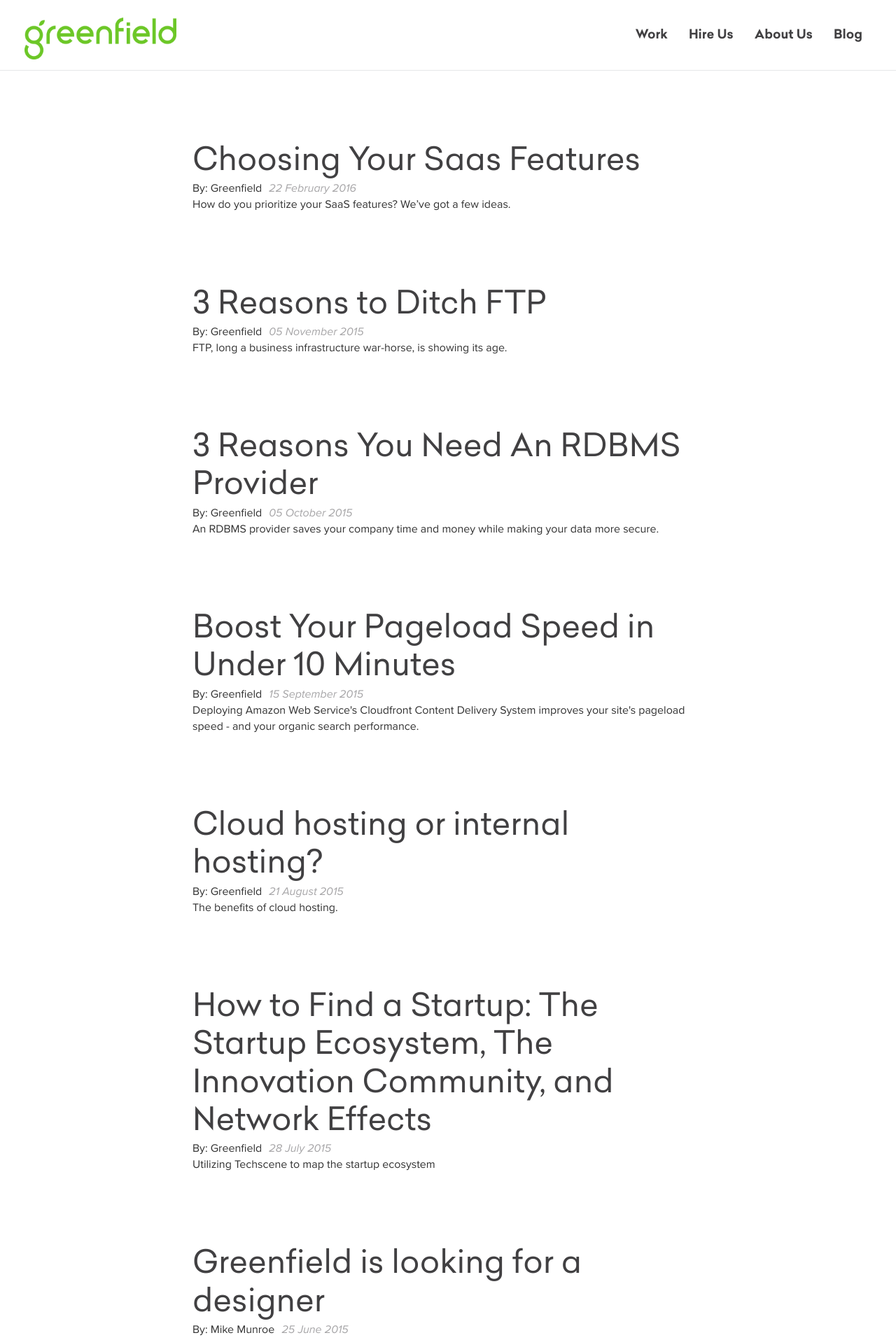
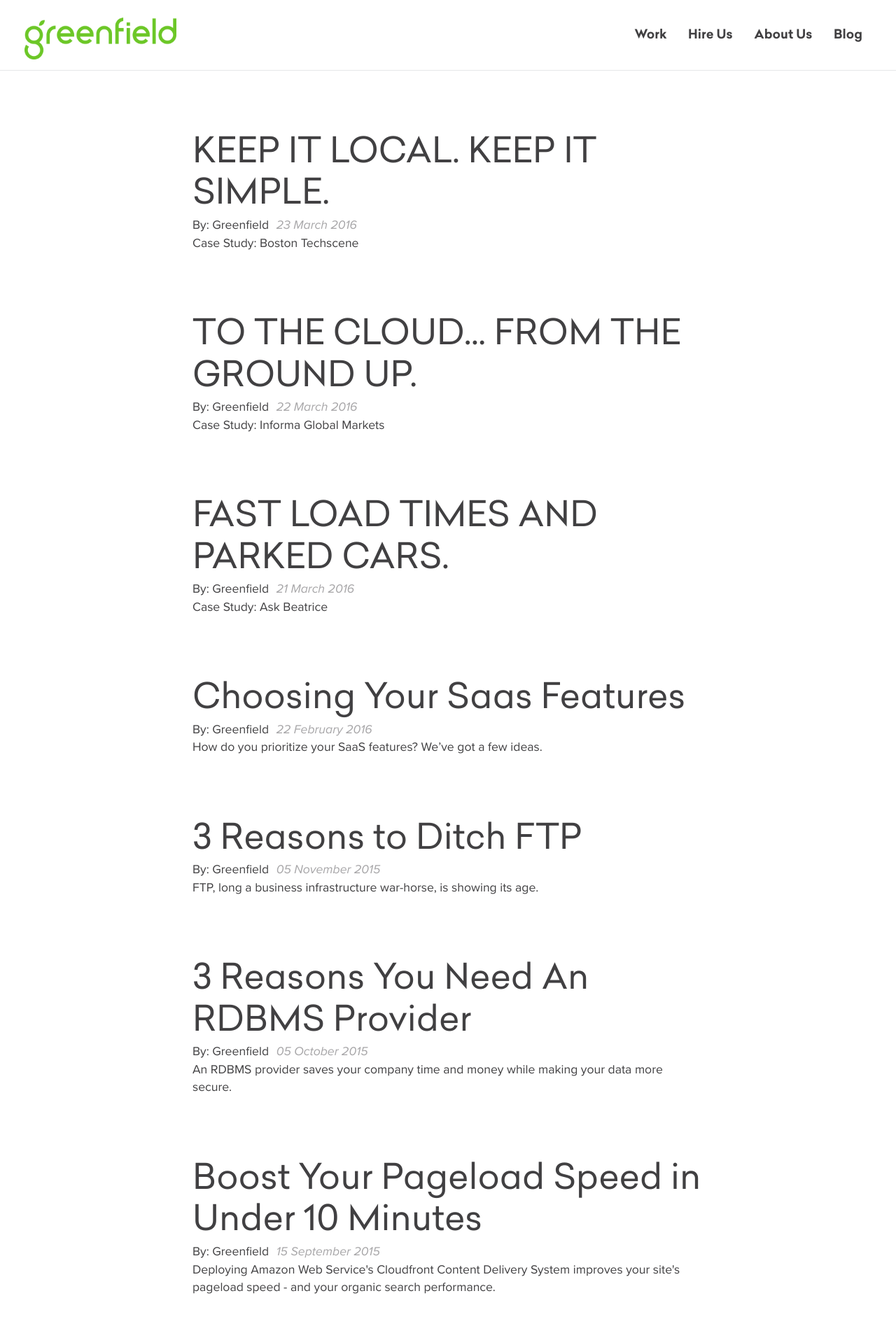
Before and after one commit to greenfieldhq/greenfieldhq.github.io, a Jekyll site: the page built from blog.html, in a window 1280 px wide. Shown: the top 1915 px of the page at 70% size. Built offline with Jekyll 4.4.1, drawn with Linux system fonts in a browser that asks for light colours; nearby versions of some CDN libraries.

Commit message:
work on case studies

```diff
--- a/_includes/JB/posts_collate
+++ b/_includes/JB/posts_collate
@@ -1,4 +1,4 @@
-<section class="blog-home">
+<div class="blog-home">
   <div class="container">
     <div class="row">
       <div class="col-md-12">
@@ -8,10 +8,9 @@
         {% else %}
           {% for post in posts_collate  %}
 
+            <a href="{{ BASE_PATH }}{{ post.url }}">
               <div class="col-md-8 col-md-offset-2 blog-entry">
-              <a href="{{ BASE_PATH }}{{ post.url }}">
                 <h2>{{ post.title }}</h2>
-              </a>
                 {% assign author = site.data.authors[post.author] %}
                 <div class="author">
                   <span>By: {{ author.name }}</span>
@@ -19,6 +18,7 @@
                 </div>
                 {{ post.description }}
               </div>
+            </a>
 
           {% endfor %}
         {% endif %}
@@ -28,4 +28,4 @@
       </div>
     </div>
   </div>
-</section>
+</div>
--- /dev/null
+++ b/_posts/2016-03-21-case-study-ask-beatrice.md
@@ -0,0 +1,11 @@
+---
+layout: case-study
+tagline: "Ask Beatrice: An original app that helps users find the perfect spot."
+tags : [case-study]
+title: FAST LOAD TIMES AND PARKED CARS.
+description: "Case Study: Ask Beatrice"
+author: greenfield
+nav: blog
+---
+{% include JB/setup %}
+{% include case-study/ask-beatrice.html %}
--- /dev/null
+++ b/_posts/2016-03-22-case-study-informa.md
@@ -0,0 +1,11 @@
+---
+layout: case-study
+tagline: ""
+tags : [case-study]
+title: TO THE CLOUD... FROM THE GROUND UP.
+description: "Case Study: Informa Global Markets"
+author: greenfield
+nav: blog
+---
+{% include JB/setup %}
+{% include case-study/informa.html %}
--- /dev/null
+++ b/_posts/2016-03-23-case-study-techscene.md
@@ -0,0 +1,11 @@
+---
+layout: case-study
+tagline: ""
+tags : [case-study]
+title: KEEP IT LOCAL. KEEP IT SIMPLE.
+description: "Case Study: Boston Techscene"
+author: greenfield
+nav: blog
+---
+{% include JB/setup %}
+{% include case-study/informa.html %}
--- a/assets/css/greenfield.scss
+++ b/assets/css/greenfield.scss
@@ -31,7 +31,7 @@ body {
   font-weight: 400;
   line-height: 1.45;
   color: #333;
-  font-size: 1em;
+  font-size: 1.1em;
 }
 
 p {
@@ -186,17 +186,17 @@ a {
   background-color: $white-base;
   margin: 20px 0 20px;
   h1 {
-    font-size: 50px;
+    font-size: 2.827em;
     @media screen and (max-width: 768px) {
-      font-size: 45px;
+      font-size: 1.999em;
     }
 
     @media screen and (min-width: 992px) {
-      font-size: 60px;
+      font-size: 2.827em;
     }
 
     @media screen and (min-width: 1200px) {
-      font-size: 70px;
+      font-size: 3.998em;
     }
   }
 }
@@ -230,9 +230,10 @@ a {
 }
 
 .our-work__title {
-  margin-top: 50px;
   h2 {
-    font-size: 36px;
+    font-size: 1.999em;
+    margin-top: 0;
+    padding-top: 0;
   }
 }
 
@@ -295,9 +296,8 @@ a {
   h2 {
     text-transform: uppercase;
     color: $gray-base;
-    font-size: 35px;
+    font-size: 2.827em;
     font-family: $font-primary-italic;
-    padding: 0 50px 0 50px;
   }
 }
 
@@ -373,6 +373,30 @@ a {
     h2 {
       color: $white-base;
     }
+  }
+}
+
+.case-study {
+  margin-top: 30px;
+}
+
+.case-study__title {
+  h3 {
+    color: $gray-light;
+  }
+}
+
+.case-study__hire-us {
+  h4 {
+    color: $brand-primary;
+    font-family: $font-primary-bold-italic;
+  }
+}
+
+.case-study__hero {
+  margin-top: 100px;
+  img {
+    max-width: 100%;
   }
 }
 
@@ -576,11 +600,19 @@ a {
   padding-top: 40px;
   border-top: solid 1px $gray-lighter;
   background-color: $white-base;
+  a {
+    color: $gray-base;
+    &:hover, &:focus {
+      text-decoration: none;
+    }
+  }
+
 
   .blog-entry {
     margin-bottom: 40px;
     h1, h2, h3 {
       margin-bottom: 0px;
+      margin-top: 1em;
     }
   }
 }
```
Also changed, not shown: _includes/case-study/ask-beatrice.html (added, +142 -0 lines), _includes/case-study/informa.html (added, +32 -0 lines), _includes/case-study/techscene.html (added, +29 -0 lines), _includes/our-work.html (+3 -9 lines), _layouts/case-study.html (added, +23 -0 lines), portfolio/summary-judgment.md (deleted, +0 -12 lines). Lines whose indentation alone changed are shown as unchanged.
